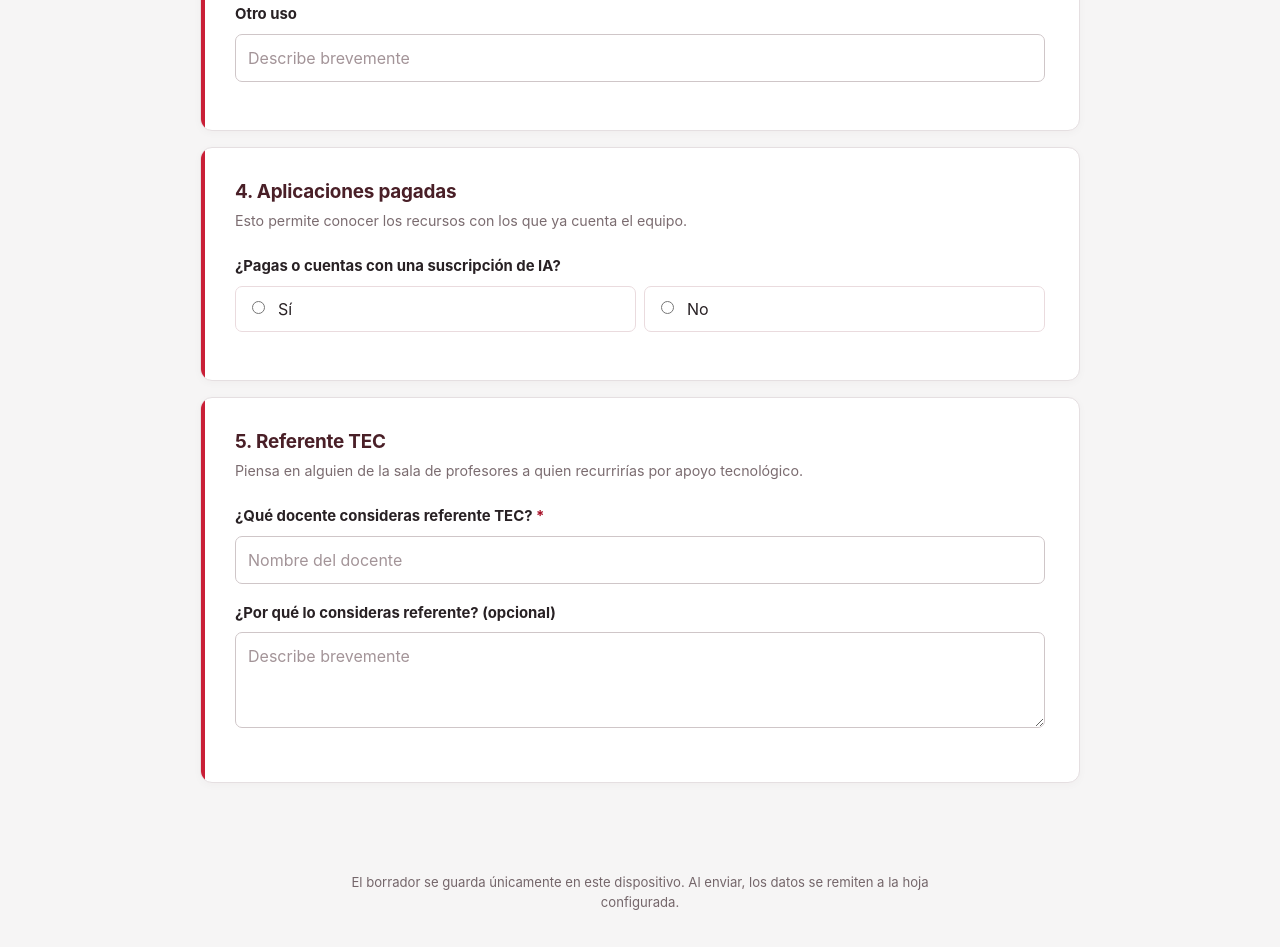
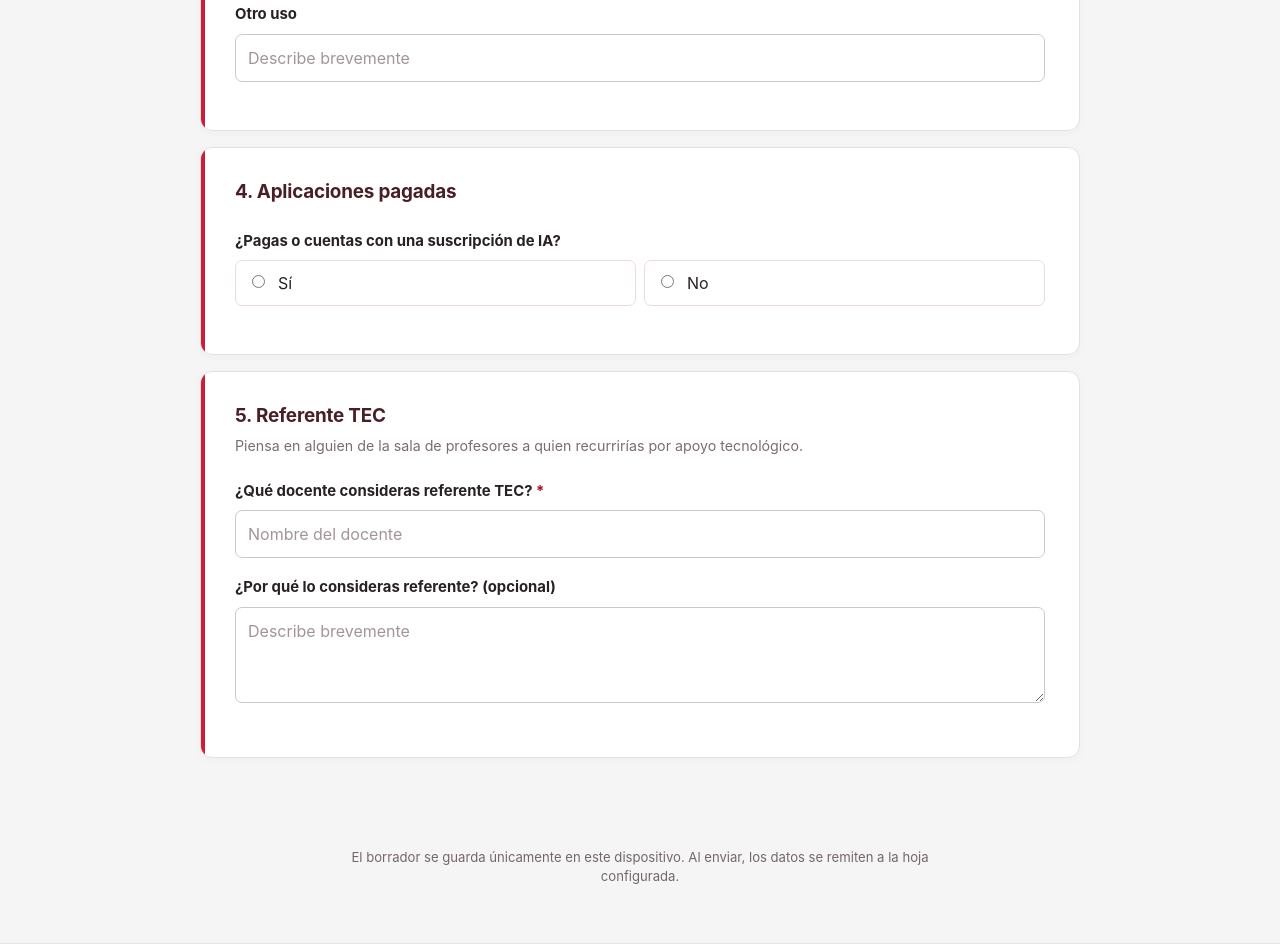
Before and after one commit to ramonreyes-create/levantamiento-docente-csuv, a plain HTML site: page index.html in a window 1280 px wide. Shown: the part 2265-3212 px from the top of the page. Drawn offline with Linux system fonts and the light colour scheme.

Commit message:
Refactor index.html structure and styles

```diff
--- a/index.html
+++ b/index.html
@@ -63,7 +63,7 @@
         <div class="field"><label class="legend" for="otroUso">Otro uso</label><input id="otroUso" name="otroUso" type="text" placeholder="Describe brevemente"></div>
       </section>
 
-      <section class="card"><h2>4. Aplicaciones pagadas</h2><p class="hint">Esto permite conocer los recursos con los que ya cuenta el equipo.</p>
+      <section class="card"><h2>4. Aplicaciones pagadas</h2><p class="hint"></p>
         <div class="field"><label class="legend">¿Pagas o cuentas con una suscripción de IA?</label><div class="grid"><label class="choice"><input type="radio" name="pagaIA" value="Sí" required> Sí</label><label class="choice"><input type="radio" name="pagaIA" value="No"> No</label></div></div>
         <div id="paidAppWrap" class="field conditional"><label class="legend" for="appPagada">¿Cuál o cuáles?</label><input id="appPagada" name="appPagada" type="text" placeholder="Ej.: ChatGPT Plus, Canva Pro"></div>
       </section>
```
